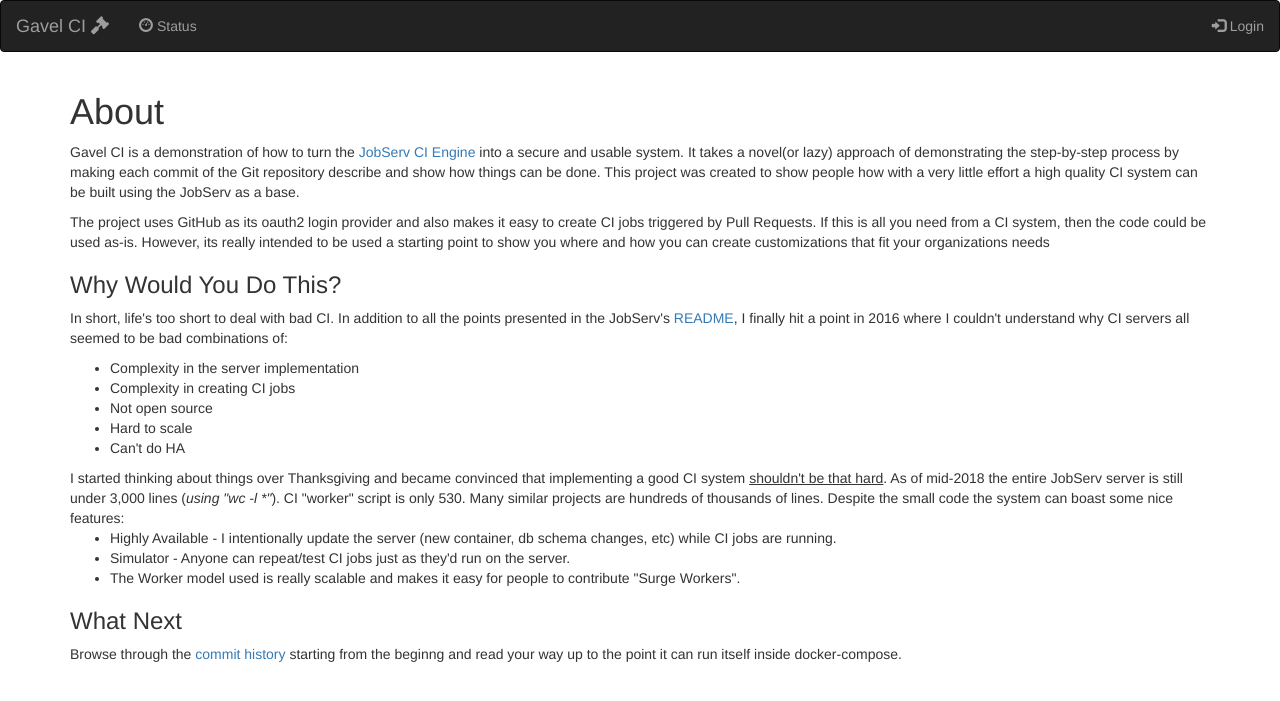
After one commit to foundriesio/gavel-ci, a Python web app: template gavel_ci/templates/about.html in a window 1280 px wide. The commit adds this page. Shown: the top 701 px of the page. Run offline with Jinja, Linux system fonts and the light colour scheme; the template is opened without the code that fills it, so the values that code supplies are empty; some libraries are stand-ins or nearby versions.

Commit message:
Add an about link
Signed-off-by: Andy Doan <andy@foundries.io>

```diff
--- /dev/null
+++ b/gavel_ci/templates/about.html
@@ -0,0 +1,51 @@
+{% extends "layout.html" %}
+{% block body %}
+<h1>About</h1>
+
+<p>Gavel CI is a demonstration of how to turn the
+<a href="https://github.com/foundriesio/jobserv/">JobServ CI Engine</a>
+into a secure and usable system. It takes a novel(or lazy) approach of
+demonstrating the step-by-step process by making each commit of the Git
+repository describe and show how things can be done. This project was created
+to show people how with a very little effort a high quality CI system can be
+built using the JobServ as a base.</p>
+
+<p>The project uses GitHub as its oauth2 login provider and also makes it easy
+to create CI jobs triggered by  Pull Requests. If this is all you need from a
+CI system, then the code could be used as-is. However, its really intended to
+be used a starting point to show you where and how you can create
+customizations that fit your organizations needs</p>
+
+<h3>Why Would You Do This?</h3>
+<p> In short, life's too short to deal with bad CI. In addition to all the
+points presented in the JobServ's <a href="https://github.com/OpenSourceFoundries/jobserv/blob/master/README.md">
+README</a>, I finally hit a point in 2016 where I couldn't understand why
+CI servers all seemed to be bad combinations of:
+<ul>
+  <li>Complexity in the server implementation</li>
+  <li>Complexity in creating CI jobs</li>
+  <li>Not open source</li>
+  <li>Hard to scale</li>
+  <li>Can't do HA</li>
+</ul>
+I started thinking about things over Thanksgiving and became convinced that
+implementing a good CI system <u>shouldn't be that hard</u>. As of mid-2018
+the entire JobServ server is still under 3,000 lines (<i>using "wc -l *"</i>).
+CI "worker" script is only 530. Many similar projects are hundreds of thousands
+of lines. Despite the small code the system can boast some nice features:
+<ul>
+ <li>Highly Available - I intentionally update the server (new container,
+    db schema changes, etc) while CI jobs are running.</li>
+ <li>Simulator - Anyone can repeat/test CI jobs just as they'd run on the
+     server.</li>
+ <li>The Worker model used is really scalable and makes it easy for people to
+     contribute "Surge Workers".</li>
+</ul>
+
+<h3>What Next</h3>
+Browse through the <a href="https://github.com/doanac/gavel-ci/commits/master">
+commit history</a> starting from the beginng and read your way up to the point
+it can run itself inside docker-compose.
+
+
+{% endblock %}
--- a/gavel_ci/templates/layout.html
+++ b/gavel_ci/templates/layout.html
@@ -15,7 +15,7 @@
    <nav class="navbar navbar-inverse">
       <div class="container-fluid">
         <div class="navbar-header">
-          <a class="navbar-brand" href="#">Gavel CI <i class="fas fa-gavel"></i></a>
+          <a class="navbar-brand" href="{{url_for('jobserv.about')}}">Gavel CI <i class="fas fa-gavel"></i></a>
         </div>
         <ul class="nav navbar-nav">
           <li><a href="{{url_for('jobserv.status')}}"><span class="glyphicon glyphicon-dashboard"></span> Status</a></li>
--- a/gavel_ci/ui/jobserv.py
+++ b/gavel_ci/ui/jobserv.py
@@ -47,6 +47,11 @@ def _list(path):
 @blueprint.route('/')
 def index():
     return render_template('index.html', data=_list('/projects/'))
+
+
+@blueprint.route('about/')
+def about():
+    return render_template('about.html')
 
 
 @blueprint.route('status/')
```
